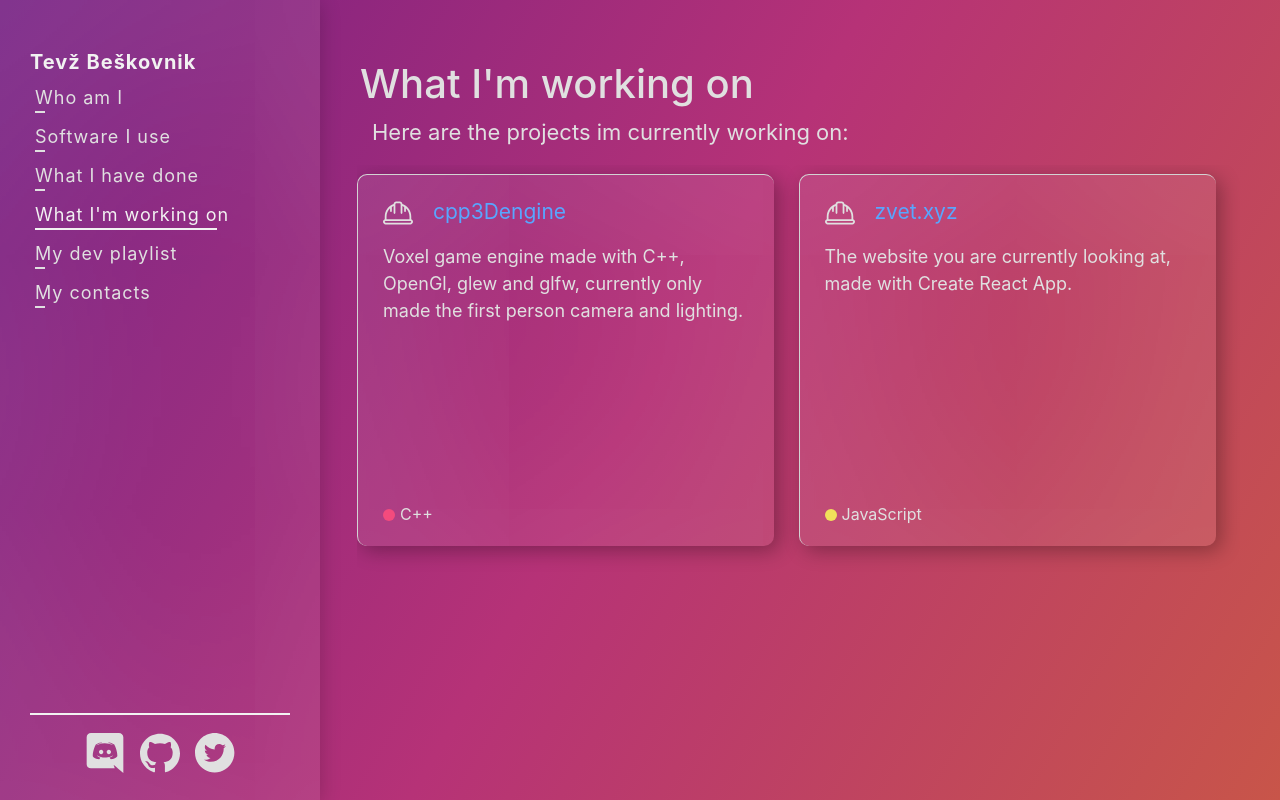
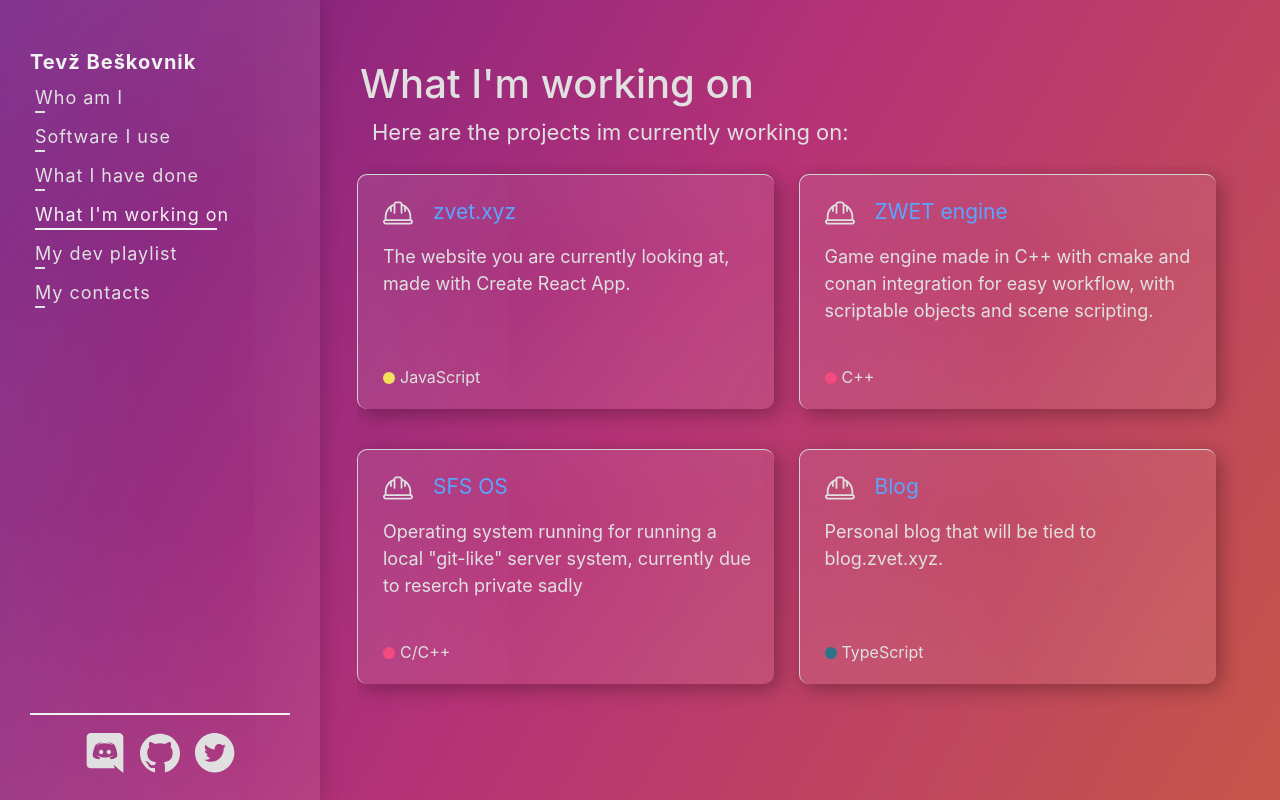
Before and after one commit to Tevz-Beskovnik/zvet.xyz, a React (Create React App) app: page /doing in a window 1280 px wide. Built offline with nearby package versions, Linux system fonts and the light colour scheme.

Commit message:
added age counter and small update

```diff
--- a/src/pages/Home.js
+++ b/src/pages/Home.js
@@ -1,6 +1,10 @@
 import styled from "styled-components";
 
 function Doing(){
+    const dateI = new Date("07/02/2003");
+    const dateO = new Date();
+    const diff = dateO - dateI;
+    const end = Math.floor(diff / 1000 / 3600 / 24 / 365);
     return(
         <div>
             <TitleHead>
@@ -8,13 +12,16 @@ function Doing(){
             </TitleHead>
             <InfoCont>
                 <Info>
-                    Welcome to my personal page, I'm a 17 year old amature developer from Slovenske Konjice, that likes to play around with web development and 3D graphics.
+                    Welcome to my personal page, I'm a {end} year old amature developer from Slovenske Konjice, that likes to play around with web development and 3D graphics.
                 </Info>
                 <Info>
-                    I currently study at <Link href="https://sers.si/">SERŠ</Link>, the middle school for electronics and computer science in Maribor. I am currently attending the 3rd year of education.
+                    I currently study at <Link href="https://sers.si/">SERŠ</Link>, the middle school for electronics and computer science in Maribor. I am currently attending the 4rd year of education.
                 </Info>
                 <Info>
                     I have also recently achieved 2nd place in the ACM web development compatition (<Link href="http://rtk.ijs.si/2021/rezultati.html#web">here</Link>)
+                </Info>
+                <Info>
+                    I've also recently; With the help of a teammate, got first place in the country wide RCJ rescue maze compatition for robot programing cospace simulator.
                 </Info>
             </InfoCont>
         </div>
--- a/src/resources/Projects.json
+++ b/src/resources/Projects.json
@@ -1,18 +1,32 @@
 {
     "Projects": [
-        {
-            "name": "cpp3Dengine",
-            "description": "Voxel game engine made with C++, OpenGl, glew and glfw, currently only made the first person camera and lighting.",
-            "lang": "C++",
-            "link": "https://github.com/Tevzi2/cpp3Dengine",
-            "color": "#f34b7d"
-        },
         {
             "name": "zvet.xyz",
             "description": "The website you are currently looking at, made with Create React App.",
             "lang": "JavaScript",
             "link": "https://github.com/Tevzi2/zvet.xyz",
             "color": "#f1e05a"
+        },
+        {
+            "name": "ZWET engine",
+            "description": "Game engine made in C++ with cmake and conan integration for easy workflow, with scriptable objects and scene scripting.",
+            "lang": "C++",
+            "link": "https://github.com/Tevzi2/Zwet-engine",
+            "color": "#f34b7d"
+        },
+        {
+            "name": "SFS OS",
+            "description": "Operating system running for running a local \"git-like\" server system, currently due to reserch private sadly",
+            "lang": "C/C++",
+            "link": "https://github.com/Tevzi2",
+            "color": "#f34b7d"
+        },
+        {
+            "name": "Blog",
+            "description": "Personal blog that will be tied to blog.zvet.xyz.",
+            "lang": "TypeScript",
+            "link": "https://github.com/Tevzi2",
+            "color": "#2b7489"
         }
     ]
 }
```
Also changed, not shown: 1 other file (tests, documents, lock files or other folders).
